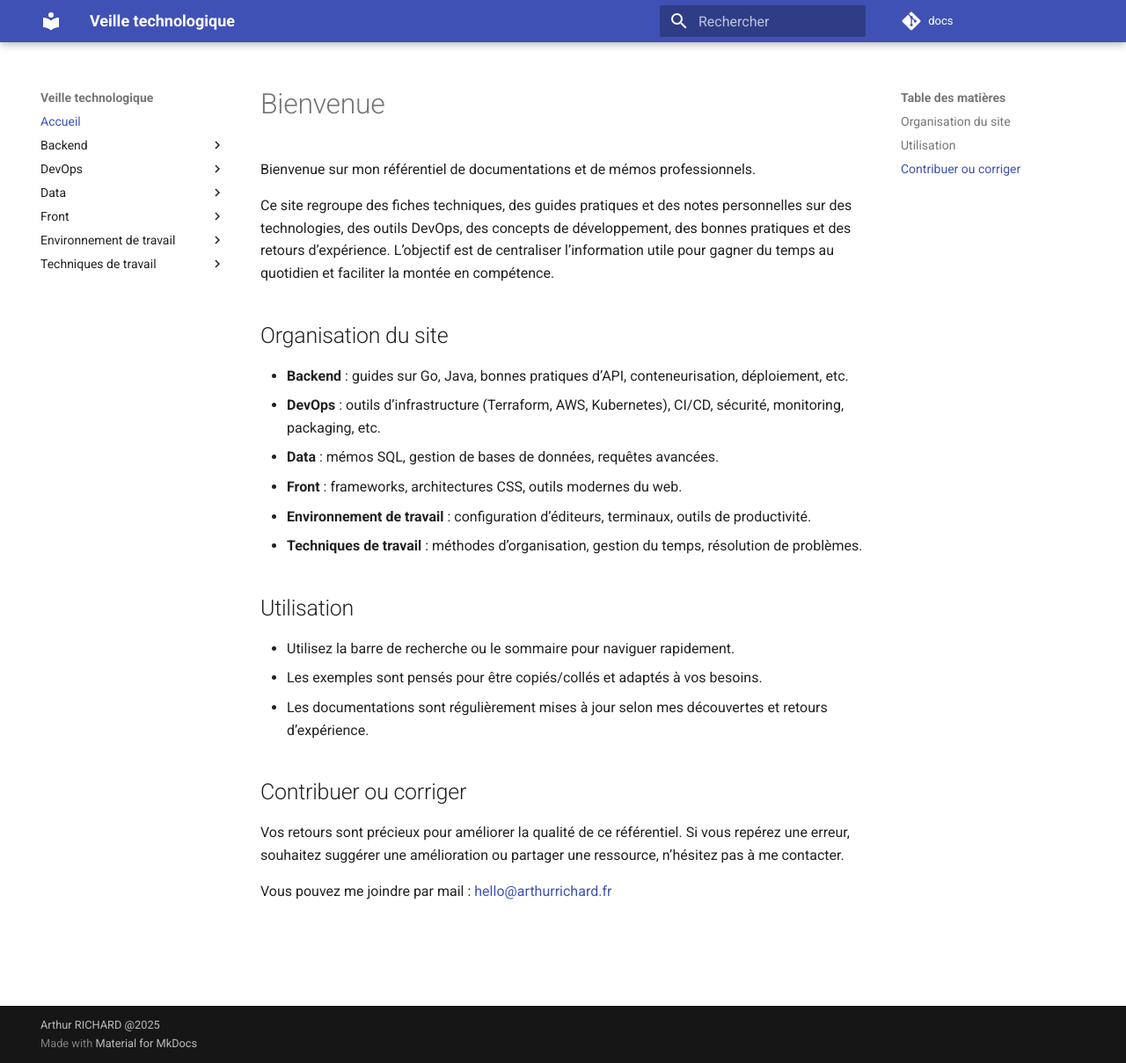
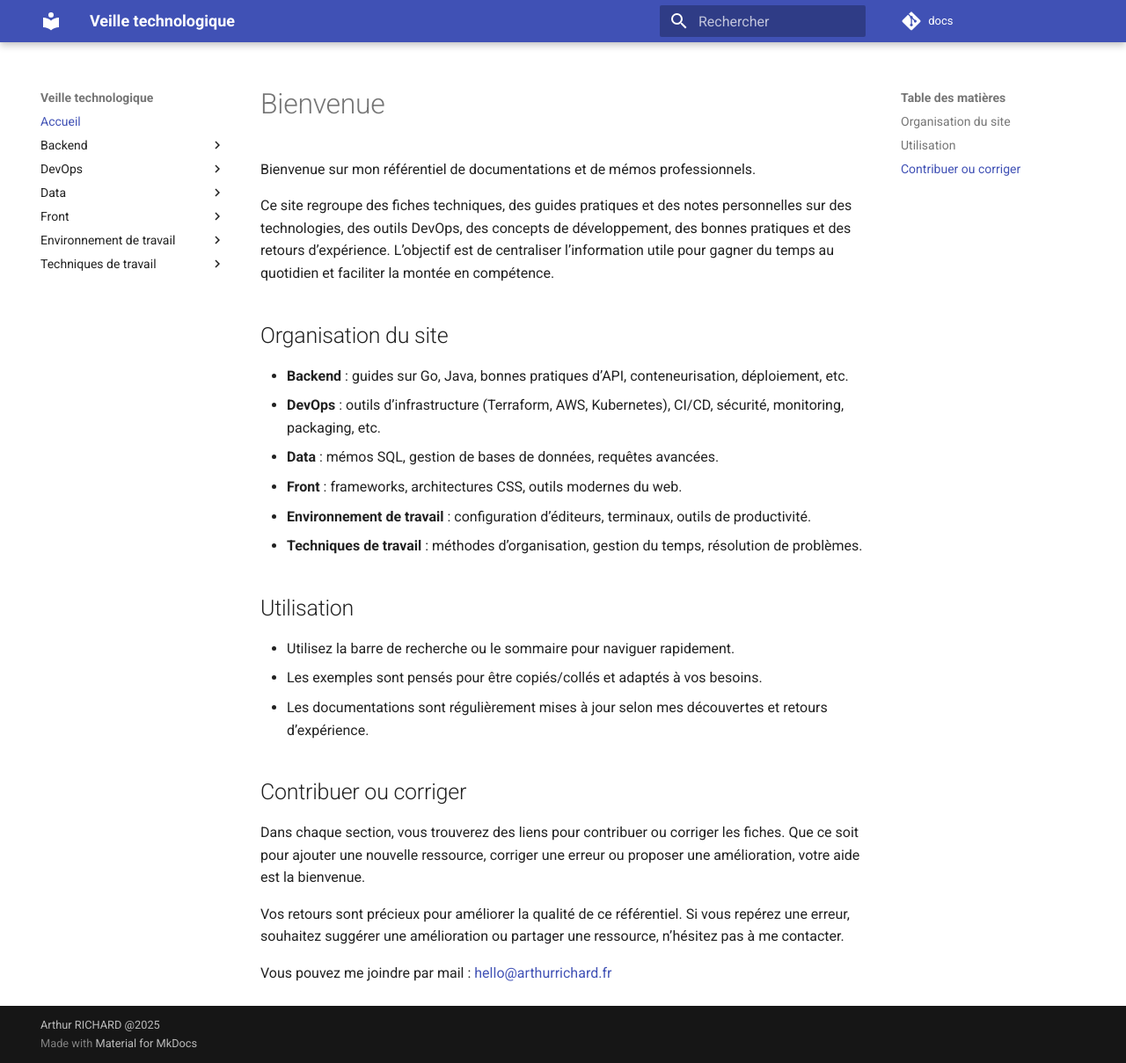
Before and after one commit to arthuRHD/docs, an MkDocs documentation site: the page built from docs/index.md, in a window 1280 px wide and 1209 px high. Shown: the whole window at 88% size. Built offline with MkDocs 1.6.1 and Material for MkDocs 9.7.7, drawn with Linux system fonts in a browser that asks for light colours; comment, search, counter and statistics services are not loaded.

Commit message:
docs: Adding section in home page

```diff
--- a/docs/index.md
+++ b/docs/index.md
@@ -21,6 +21,8 @@ Ce site regroupe des fiches techniques, des guides pratiques et des notes person
 
 ## Contribuer ou corriger
 
+Dans chaque section, vous trouverez des liens pour contribuer ou corriger les fiches. Que ce soit pour ajouter une nouvelle ressource, corriger une erreur ou proposer une amélioration, votre aide est la bienvenue.
+
 Vos retours sont précieux pour améliorer la qualité de ce référentiel. Si vous repérez une erreur, souhaitez suggérer une amélioration ou partager une ressource, n’hésitez pas à me contacter.
 
 Vous pouvez me joindre par mail : <hello@arthurrichard.fr>
```
